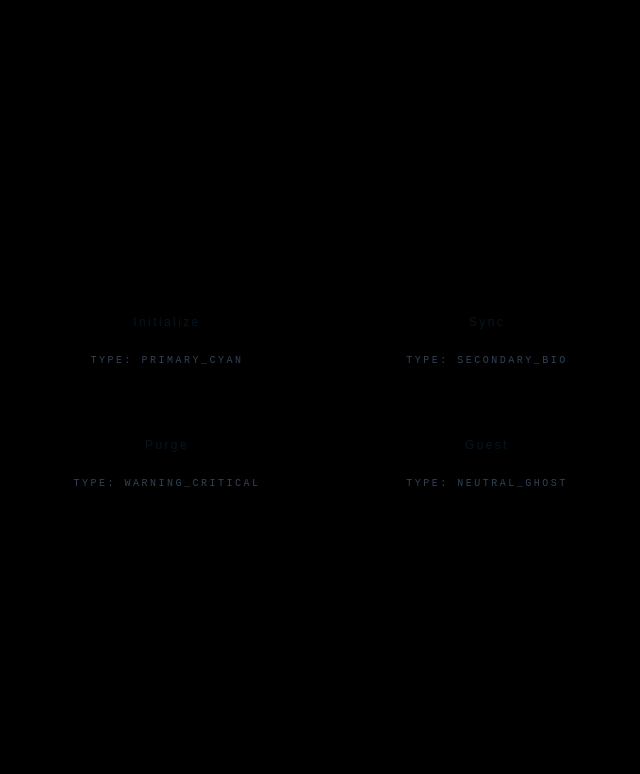
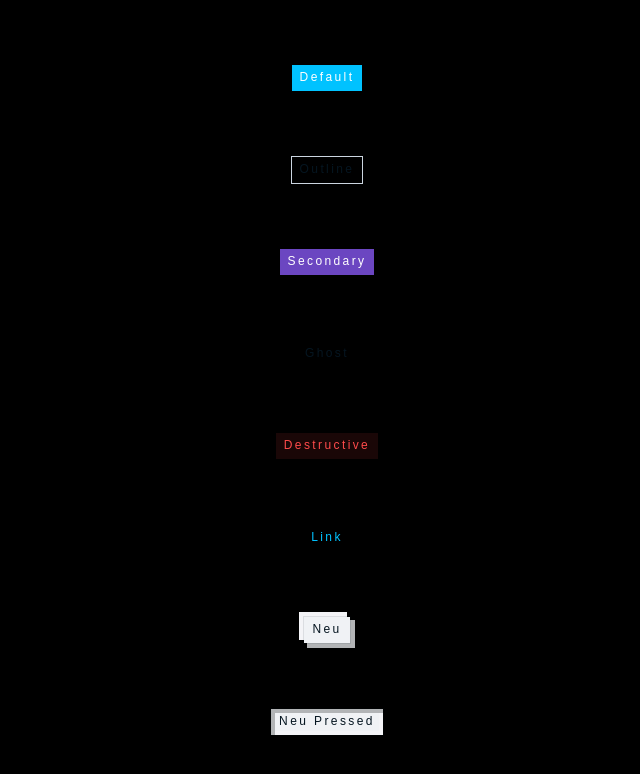
Before and after one commit to arrifat346afs/game-ui, a React (Vite) app: page / in a window 1280 px wide. Shown: the top 774 px of the page, without its empty margins (313-953 px from the left). Built offline with nearby package versions, Linux system fonts and the light colour scheme.

Commit message:
feat(App): Replace custom button variants with default UI components

```diff
--- a/src/App.tsx
+++ b/src/App.tsx
@@ -4,38 +4,15 @@ export function App() {
   return (
     <div className="flex min-h-svh flex-col items-center justify-center gap-16 bg-black p-12">
       {/* Row 1 */}
-      <div className="flex flex-wrap items-center justify-center gap-20">
-        <div className="flex w-60 flex-col items-center gap-4">
-          <Button variant="evil-cyan">Initialize</Button>
-          <span className="font-mono text-[10px] tracking-widest text-[#334155]">
-            TYPE: <span className="text-[#334155]">PRIMARY_CYAN</span>
-          </span>
-        </div>
+      <Button variant="default">Default</Button>
+      <Button variant="outline">Outline</Button>
+      <Button variant="secondary">Secondary</Button>
+      <Button variant="ghost">Ghost</Button>
+      <Button variant="destructive">Destructive</Button>
+      <Button variant="link">Link</Button>
+      <Button variant="neu">Neu</Button>
+      <Button variant="neu-pressed">Neu Pressed</Button>
 
-        <div className="flex w-60 flex-col items-center gap-4">
-          <Button variant="evil-bio">Sync </Button>
-          <span className="font-mono text-[10px] tracking-widest text-[#334155]">
-            TYPE: <span className="text-[#334155]">SECONDARY_BIO</span>
-          </span>
-        </div>
-      </div>
-
-      {/* Row 2 */}
-      <div className="flex flex-wrap items-center justify-center gap-20">
-        <div className="flex w-60 flex-col items-center gap-4">
-          <Button variant="evil-warning">Purge </Button>
-          <span className="font-mono text-[10px] tracking-widest text-[#334155]">
-            TYPE: <span className="text-[#334155]">WARNING_CRITICAL</span>
-          </span>
-        </div>
-
-        <div className="flex w-60 flex-col items-center gap-4">
-          <Button variant="evil-ghost">Guest </Button>
-          <span className="font-mono text-[10px] tracking-widest text-[#334155]">
-            TYPE: <span className="text-[#334155]">NEUTRAL_GHOST</span>
-          </span>
-        </div>
-      </div>
     </div>
   )
 }
```
